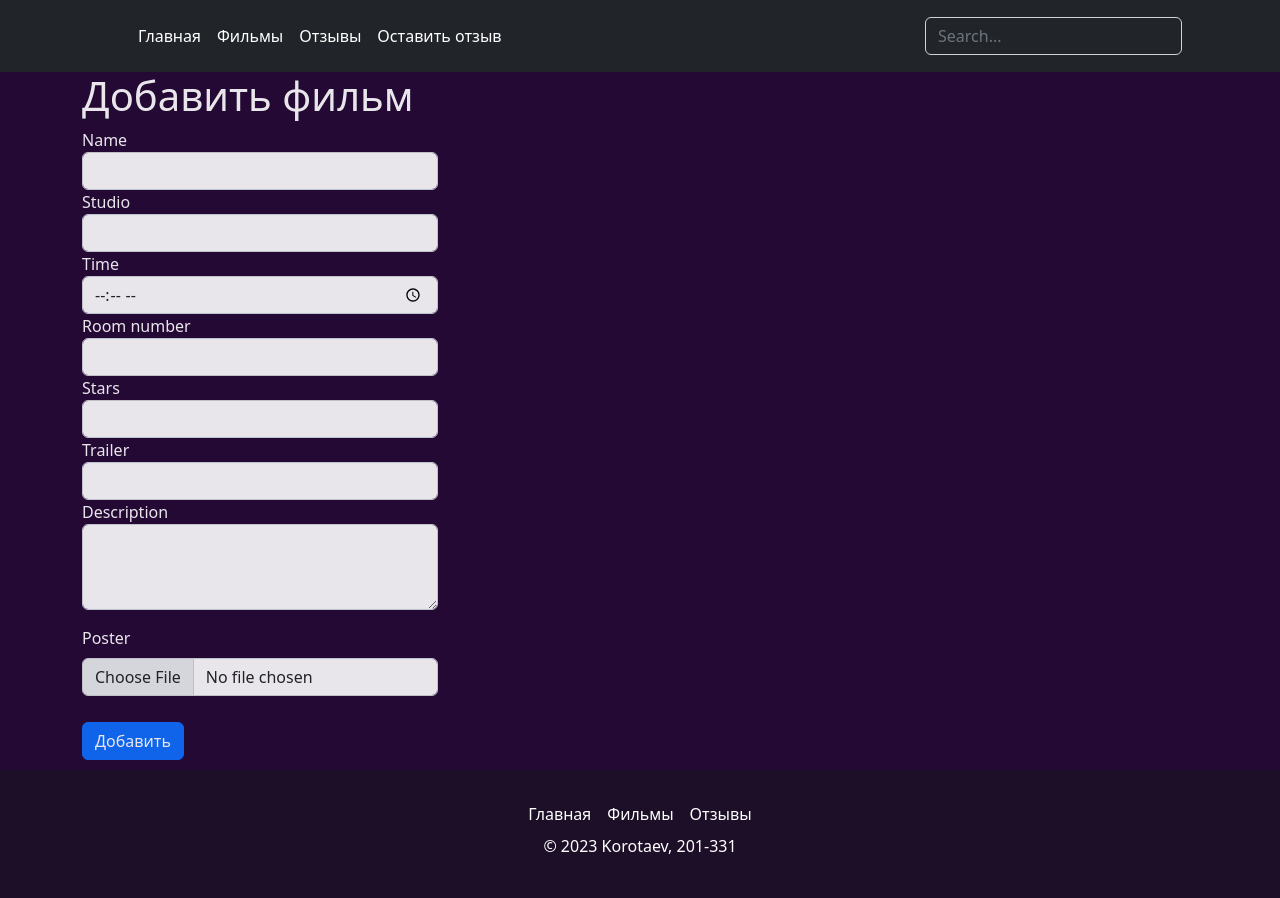
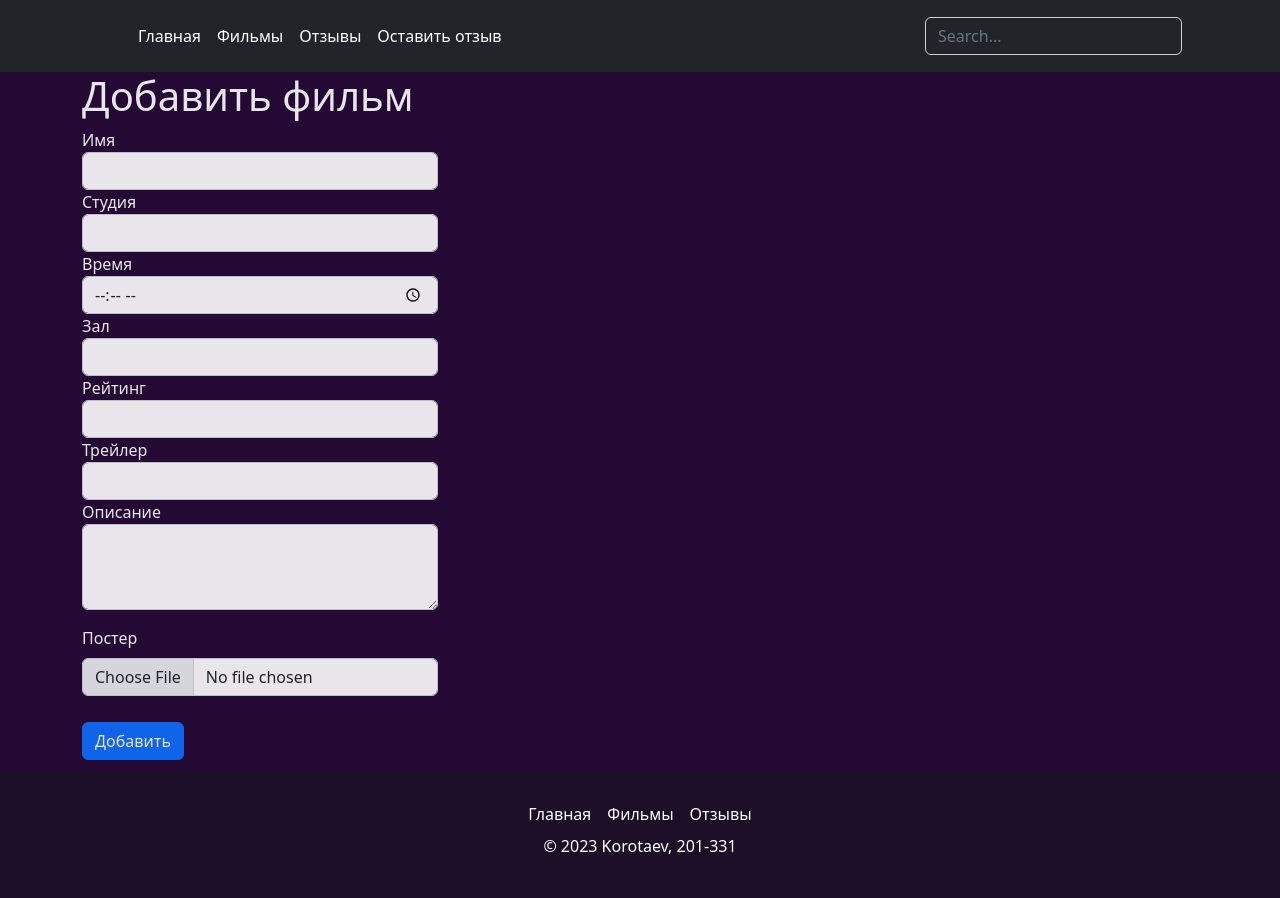
Before and after one commit to KirillKor21/cloud_proj, a Django app: page /films/add/ in a window 1280 px wide. Run offline with Django 4.2, Linux system fonts and the light colour scheme.

Commit message:
Обработка неверных данных

```diff
--- a/cinema/films/templates/films/add.html
+++ b/cinema/films/templates/films/add.html
@@ -34,35 +34,35 @@
             <form action="" method="post" enctype="multipart/form-data">
                 {% csrf_token %}
                 <div>
-                <label for="name">Name</label>
-                <input class="form-control" type="text" is="name" name="name">
+                <label for="name">Имя</label>
+                <input class="form-control" type="text" is="name" required name="name">
                 </div>
                 <div>
-                <label for="studio">Studio</label>
-                <input class="form-control" type="text" is="studio" name="studio">
+                <label for="studio">Студия</label>
+                <input class="form-control" type="text" is="studio" required name="studio">
                 </div>
                 <div>
-                <label for="time">Time</label>
-                <input class="form-control" type="time" is="time" name="time">
+                <label for="time">Время</label>
+                <input class="form-control" type="time" is="time" required name="time">
                 </div>
                 <div>
-                <label for="room_number">Room number</label>
-                <input class="form-control" type="number" is="room_number" name="room_number">
+                <label for="room_number">Зал</label>
+                <input class="form-control" type="number" min="1" max="3" required is="room_number" name="room_number">
                 </div>
                 <div>
-                <label for="stars">Stars</label>
-                <input class="form-control" type="number" is="stars" name="stars">
+                <label for="stars">Рейтинг</label>
+                <input class="form-control" type="number" is="stars" min="0" max="5" required is="room_number" name="stars">
                 </div>
                 <div>
-                <label for="stars">Trailer</label>
-                <input class="form-control" type="text" is="trailer" name="trailer">
+                <label for="stars">Трейлер</label>
+                <input class="form-control" type="text" is="trailer" required name="trailer">
                 </div>
                 <div>
-                <label for="description">Description</label>
-                <textarea class="form-control" type="text" is="description" rows="3" name="description"></textarea></p>
+                <label for="description">Описание</label>
+                <textarea class="form-control" type="text" is="description" rows="3" required name="description"></textarea></p>
                 </div>
                 <div class="mb-3">
-                  <label for="poster" class="form-label">Poster</label>
+                  <label for="poster" required class="form-label">Постер</label>
                   <input class="form-control" type="file" id="poster" name="poster">
                 </div>
                 <input class="btn btn-primary" type="submit" value="Добавить" style="margin-top: 10px; margin-bottom: 10px;">
--- a/cinema/films/templates/films/add_review.html
+++ b/cinema/films/templates/films/add_review.html
@@ -71,11 +71,11 @@
         </div>
         <div>
             <label for="msg">Отзыв</label>
-            <p><textarea  class="form-control" type="text-area" is="msg" name="msg" rows="1"> </textarea></p>
+            <p><textarea required class="form-control" type="text-area" is="msg" name="msg" rows="1"> </textarea></p>
         </div>
         <div>
         <label for="stars">Оценка</label>
-        <input  class="form-control" type="number" is="stars" name="stars">
+        <input  class="form-control" min="0" max="5" required type="number" is="stars" name="stars">
         </div>
         <div class="batn">
         <input class="btn btn-primary" type="submit">
```
